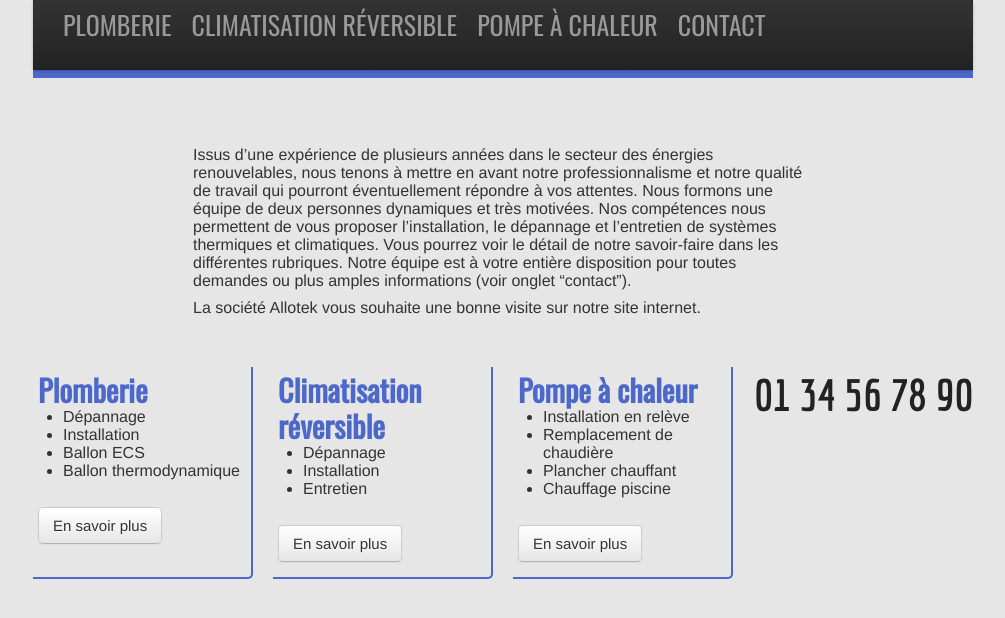
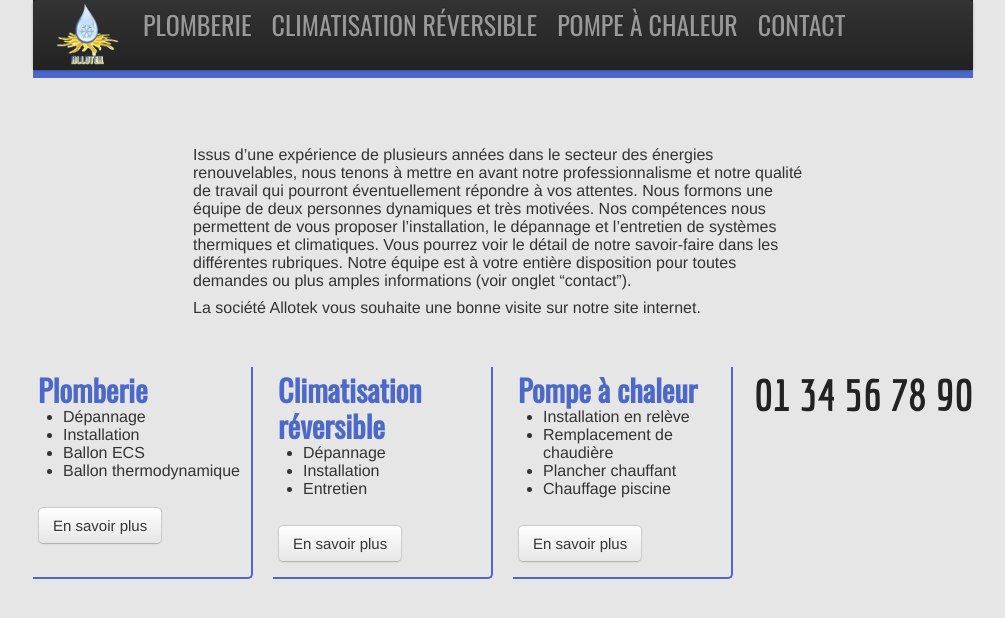
Before and after one commit to mrenou/allotek, a Jekyll site: the page built from index.html, in a window 1280 px wide. Shown: the top 618 px of the page, without its empty margins (137-1142 px from the left). Built offline with Jekyll 4.4.1, drawn with Linux system fonts in a browser that asks for light colours.

Commit message:
add logo

```diff
--- a/_layouts/layout.html
+++ b/_layouts/layout.html
@@ -14,7 +14,10 @@
                 <div class="row">
                     <div class="span12">
                         <div class="row">
-                            <div class="span12" id="navbar">
+                            <div class="span1">
+                                <img src="/img/logo-tiny.png">
+                            </div>
+                            <div class="span11" id="navbar">
                                 <ul class="nav">
                                     <li class=""><a href="plumbing.html">PLOMBERIE</a></li>
                                     <li class=""><a href="hvac.html">CLIMATISATION R&Eacute;VERSIBLE</a></li>
```
Also changed, not shown: img/logo-tiny.png (added), img/logo.png (added).
